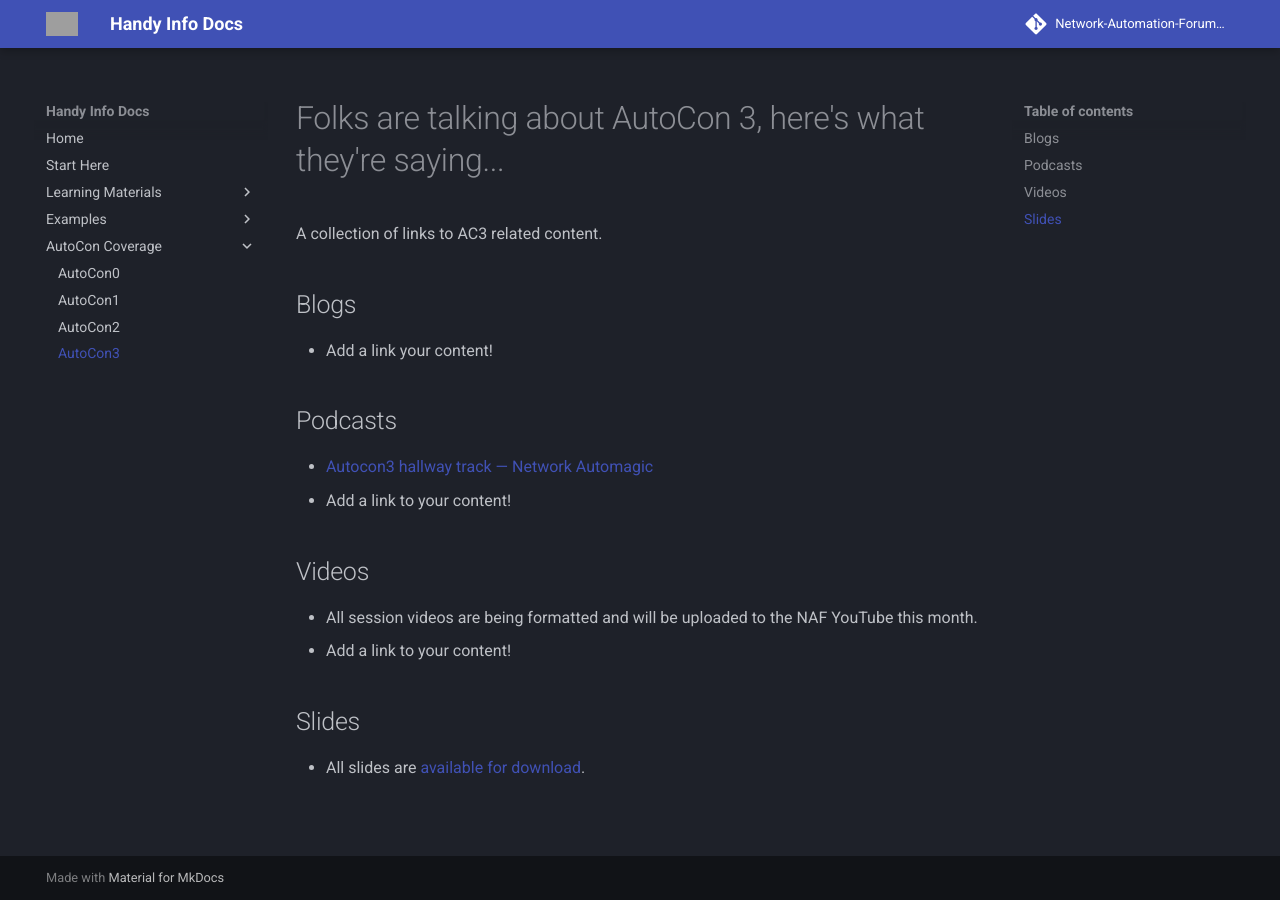
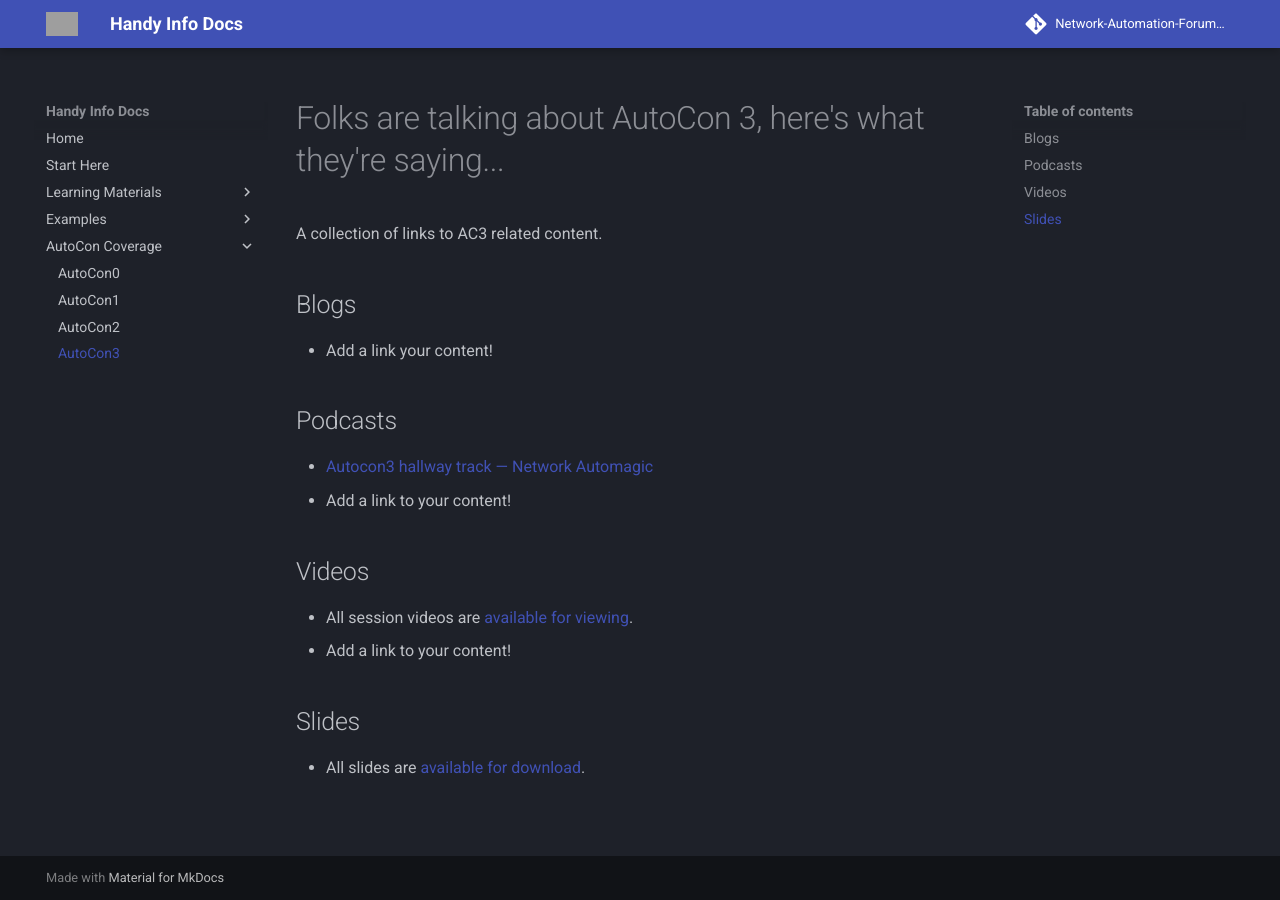
Before and after one commit to Network-Automation-Forum/handyinfo, an MkDocs documentation site: the page built from docs/autocon_coverage/autocon3.md, in a window 1280 px wide. Built offline with MkDocs 1.6.1 and Material for MkDocs 9.7.7, drawn with Linux system fonts in a browser that asks for light colours; comment, search, counter and statistics services are not loaded; grey boxes are pictures that could not be loaded.

Commit message:
Update video link for ac3

```diff
--- a/docs/autocon_coverage/autocon3.md
+++ b/docs/autocon_coverage/autocon3.md
@@ -10,7 +10,7 @@
 - Add a link to your content!
 
 ## Videos
-- All session videos are being formatted and will be uploaded to the NAF YouTube this month.
+- All session videos are [available for viewing](https://www.youtube.com/playlist?list=PLP6VWb4PEbEroTA3TQsdSg64AgghgPlvU).
 - Add a link to your content!
 
 ## Slides
```
